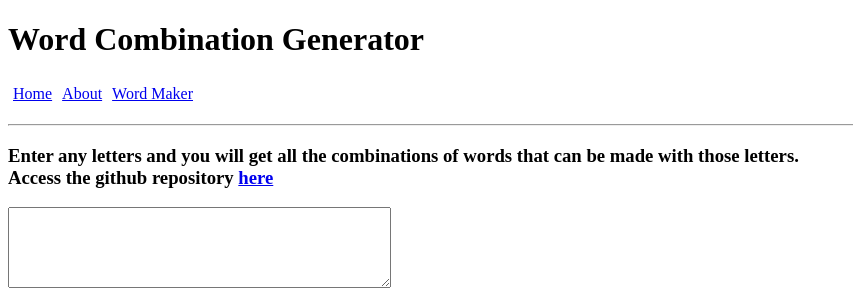
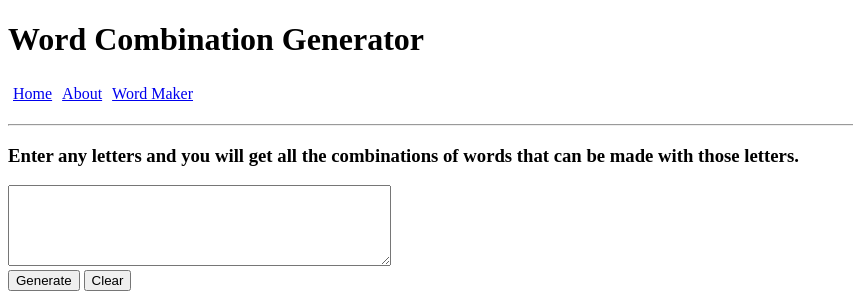
Before and after one commit to N00rAhmed/Word-Combination-Generator, a Flask app: page /wordmaker in a window 1280 px wide. Shown: the top 291 px of the page, without its empty margins (0-853 px from the left). Run offline with Flask 3, Linux system fonts and the light colour scheme.

Commit message:
small changes

```diff
--- a/templates/wordMaker.html
+++ b/templates/wordMaker.html
@@ -9,11 +9,7 @@
 
     {% include 'nav.html' %}
 
-    <h3>Enter any letters and you will get all the combinations of words that can be made with those letters.
-        <br />
-        Access the github repository
-        <a href="https://github.com/N00rAhmed/Word-Combination-Generator" target="_blank">here</a>
-    </h3>
+    <h3>Enter any letters and you will get all the combinations of words that can be made with those letters.</h3>
 
     <form method="POST" action="{{ url_for('wordMaker') }}">
         <textarea rows="5" cols="45" type="text" name="letterinput" id="letterinput"></textarea>
```
